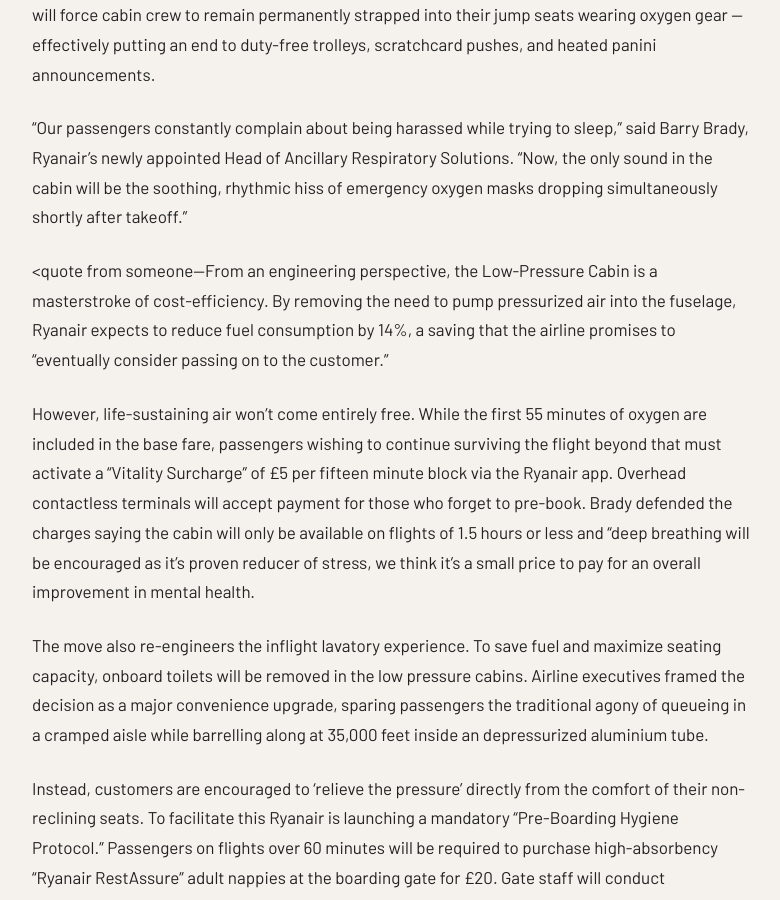
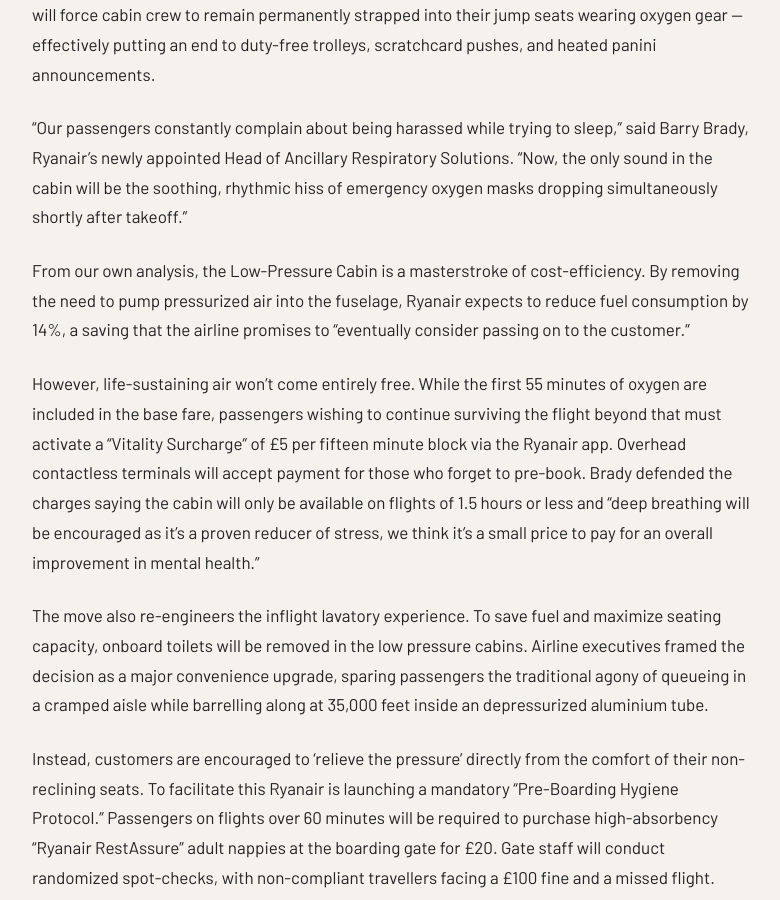
Before and after one commit to matt-palmer999/britishpatriots, a Jekyll site: the page built from _posts/2026-08-20-ryanair-low-pressure-cabin.md, in a window 1280 px wide and 900 px high, scrolled down 792 px. Shown: the whole window, without its empty margins (248-1028 px from the left). Built offline with Jekyll 4.4.1, drawn with Linux system fonts in a browser that asks for light colours; some web fonts are replaced.

Commit message:
Update 2026-08-20-ryanair-low-pressure-cabin.md

```diff
--- a/_posts/2026-08-20-ryanair-low-pressure-cabin.md
+++ b/_posts/2026-08-20-ryanair-low-pressure-cabin.md
@@ -12,9 +12,9 @@ Under the new operational strategy launching this November, the budget carrier w
 
 "Our passengers constantly complain about being harassed while trying to sleep," said Barry Brady, Ryanair's newly appointed Head of Ancillary Respiratory Solutions. "Now, the only sound in the cabin will be the soothing, rhythmic hiss of emergency oxygen masks dropping simultaneously shortly after takeoff."
 
-<quote from someone---From an engineering perspective, the Low-Pressure Cabin is a masterstroke of cost-efficiency. By removing the need to pump pressurized air into the fuselage, Ryanair expects to reduce fuel consumption by 14%, a saving that the airline promises to "eventually consider passing on to the customer."
+From our own analysis, the Low-Pressure Cabin is a masterstroke of cost-efficiency. By removing the need to pump pressurized air into the fuselage, Ryanair expects to reduce fuel consumption by 14%, a saving that the airline promises to "eventually consider passing on to the customer."
 
-However, life-sustaining air won't come entirely free. While the first 55 minutes of oxygen are included in the base fare, passengers wishing to continue surviving the flight beyond that must activate a "Vitality Surcharge" of £5 per fifteen minute block via the Ryanair app. Overhead contactless terminals will accept payment for those who forget to pre-book. Brady defended the charges saying the cabin will only be available on flights of 1.5 hours or less and "deep breathing will be encouraged as it's proven reducer of stress, we think it's a small price to pay for an overall improvement in mental health.
+However, life-sustaining air won't come entirely free. While the first 55 minutes of oxygen are included in the base fare, passengers wishing to continue surviving the flight beyond that must activate a "Vitality Surcharge" of £5 per fifteen minute block via the Ryanair app. Overhead contactless terminals will accept payment for those who forget to pre-book. Brady defended the charges saying the cabin will only be available on flights of 1.5 hours or less and "deep breathing will be encouraged as it's a proven reducer of stress, we think it's a small price to pay for an overall improvement in mental health."
 
 The move also re-engineers the inflight lavatory experience. To save fuel and maximize seating capacity, onboard toilets will be removed in the low pressure cabins. Airline executives framed the decision as a major convenience upgrade, sparing passengers the traditional agony of queueing in a cramped aisle while barrelling along at 35,000 feet inside an depressurized aluminium tube.
 
```
